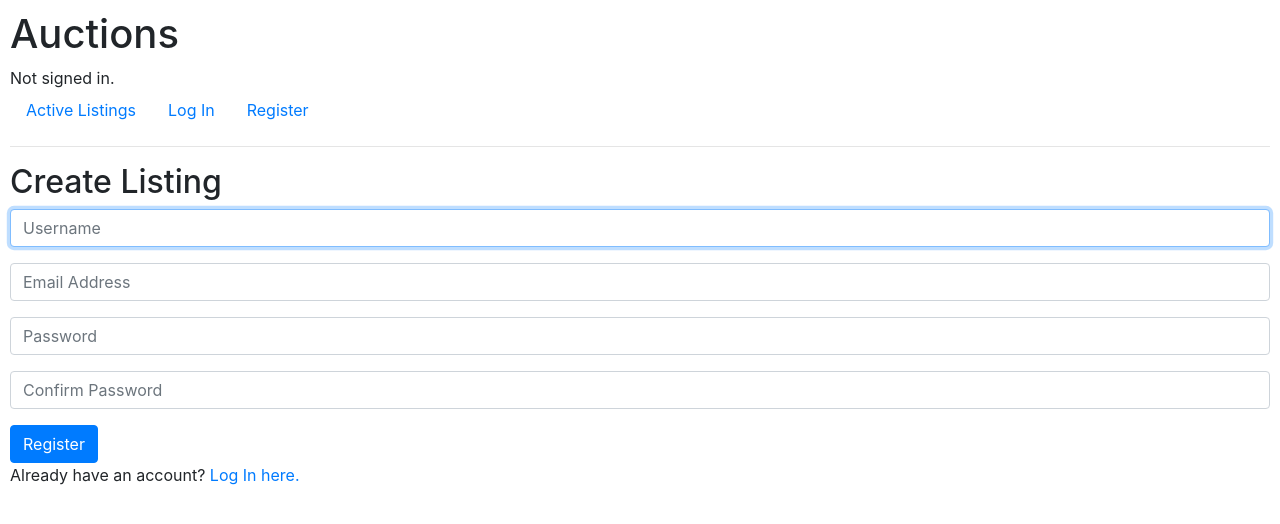
After one commit to SmailBestybay/social-network, a Django app: template auctions/templates/auctions/create_listing.html in a window 1280 px wide. The commit adds this page. Shown: the top 524 px of the page. Run offline with Django 3.2, Linux system fonts and the light colour scheme; the template is opened without the code that fills it, so the values that code supplies are empty; some libraries are stand-ins or nearby versions.

Commit message:
create listing in progress

```diff
--- a/auctions/models.py
+++ b/auctions/models.py
@@ -17,7 +17,7 @@ class Listing(models.Model):
     # title not null
     title = models.CharField(max_length=64)
     # description not null
-    description  = models.CharField(max_length=64)
+    description = models.CharField(max_length=64)
     # starting bid number not null
     starting_bid = models.IntegerField(validators=[MinValueValidator(0)])
     # URL for an image
--- /dev/null
+++ b/auctions/templates/auctions/create_listing.html
@@ -0,0 +1,30 @@
+{% extends "auctions/layout.html" %}
+
+{% block body %}
+
+    <h2>Create Listing</h2>
+
+    {% if message %}
+        <div>{{ message }}</div>
+    {% endif %}
+
+    <form action="{% url 'create_listing' %}" method="post">
+        {% csrf_token %}
+        <div class="form-group">
+            <input class="form-control" autofocus type="text" name="username" placeholder="Username">
+        </div>
+        <div class="form-group">
+            <input class="form-control" type="email" name="email" placeholder="Email Address">
+        </div>
+        <div class="form-group">
+            <input class="form-control" type="password" name="password" placeholder="Password">
+        </div>
+        <div class="form-group">
+            <input class="form-control" type="password" name="confirmation" placeholder="Confirm Password">
+        </div>
+        <input class="btn btn-primary" type="submit" value="Register">
+    </form>
+
+    Already have an account? <a href="{% url 'login' %}">Log In here.</a>
+
+{% endblock %}
--- a/auctions/templates/auctions/index.html
+++ b/auctions/templates/auctions/index.html
@@ -3,5 +3,9 @@
 {% block body %}
     <h2>Active Listings</h2>
 
-    TODO
+    <ul>
+        {% for listing in listings %}
+            <li> For sale: {{ listing.title }}, Description: {{ listing.description }}, Starting Bid: {{ listing.starting_bid }}</li>
+        {% endfor %}
+    </ul>
 {% endblock %}
--- a/auctions/templates/auctions/layout.html
+++ b/auctions/templates/auctions/layout.html
@@ -22,6 +22,15 @@
             </li>
             {% if user.is_authenticated %}
                 <li class="nav-item">
+                    <a class="nav-link" href="{% url 'categories' %}">Categories</a>
+                </li>
+                <li class="nav-item">
+                    <a class="nav-link" href="{% url 'watchlist' %}">WatchList</a>
+                </li>
+                <li class="nav-item">
+                    <a class="nav-link" href="{% url 'create_listing' %}">Create Listing</a>
+                </li>
+                <li class="nav-item">
                     <a class="nav-link" href="{% url 'logout' %}">Log Out</a>
                 </li>
             {% else %}
--- a/auctions/urls.py
+++ b/auctions/urls.py
@@ -8,6 +8,7 @@ urlpatterns = [
     path("logout", views.logout_view, name="logout"),
     path("register", views.register, name="register"),
     path("listing", views.listing, name="listing"),
+    path("create_listing", views.create_listing, name="create_listing"),
     path("watchlist", views.watchlist, name="watchlist"),
     path("categories", views.categories, name="categories")
 ]
```
Also changed, not shown: auctions/views.py (+5 -3 lines), db.sqlite3.
